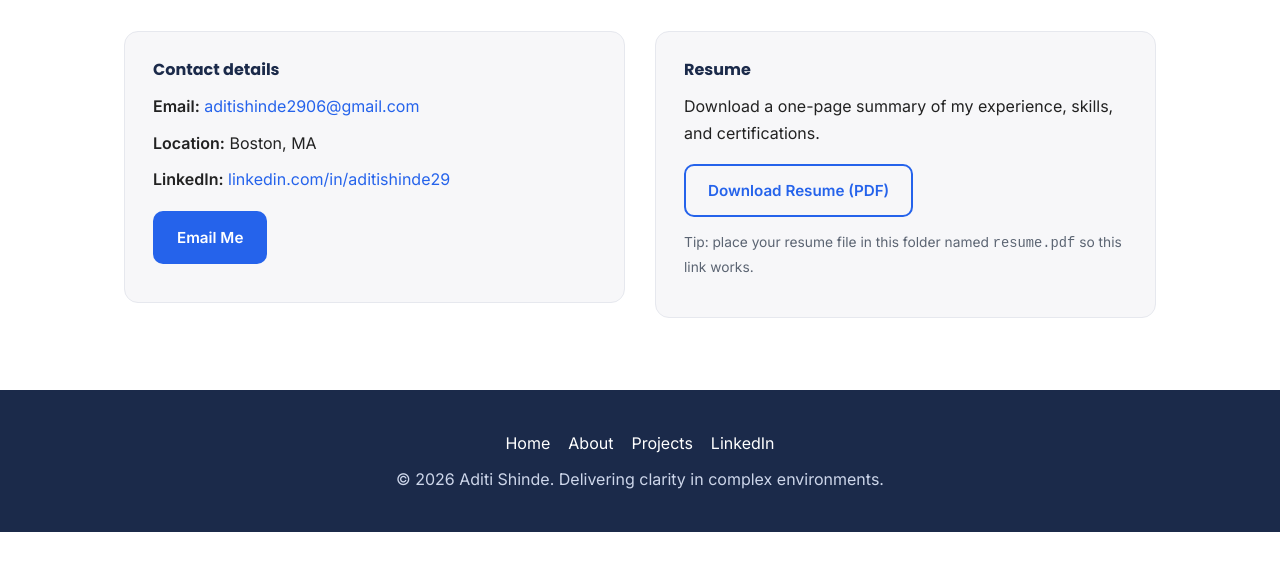
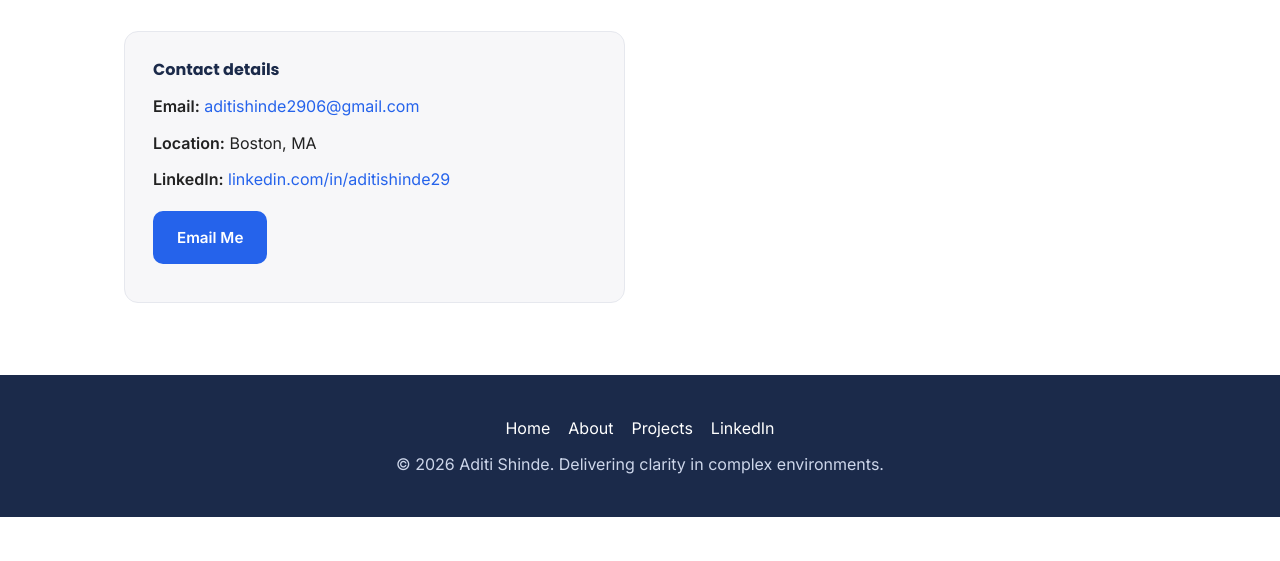
Before and after one commit to aditishinde2906/Portfolio, a plain HTML site: page contact.html in a window 1280 px wide. Shown: the part 239-800 px from the top of the page. Drawn offline with Linux system fonts and the light colour scheme.

Commit message:
Remove resume download and PDF file
Co-Authored-By: Claude Opus 4.8 (1M context) <noreply@anthropic.com>

```diff
--- a/contact.html
+++ b/contact.html
@@ -40,13 +40,6 @@
         <p><strong>LinkedIn:</strong> <a href="https://www.linkedin.com/in/aditishinde29/" target="_blank" rel="noopener">linkedin.com/in/aditishinde29</a></p>
         <p style="margin-top:18px"><a class="btn btn-primary" href="mailto:aditishinde2906@gmail.com">Email Me</a></p>
       </div>
-
-      <div class="contact-card">
-        <h4 style="margin-bottom:14px">Resume</h4>
-        <p>Download a one-page summary of my experience, skills, and certifications.</p>
-        <p style="margin-top:18px"><a class="btn btn-ghost" href="resume.pdf">Download Resume (PDF)</a></p>
-        <p class="muted" style="margin-top:14px;font-size:.86rem">Tip: place your resume file in this folder named <code>resume.pdf</code> so this link works.</p>
-      </div>
     </div>
   </div>
 </section>
```
Also changed, not shown: index.html (+0 -1 lines), 1 other file.
